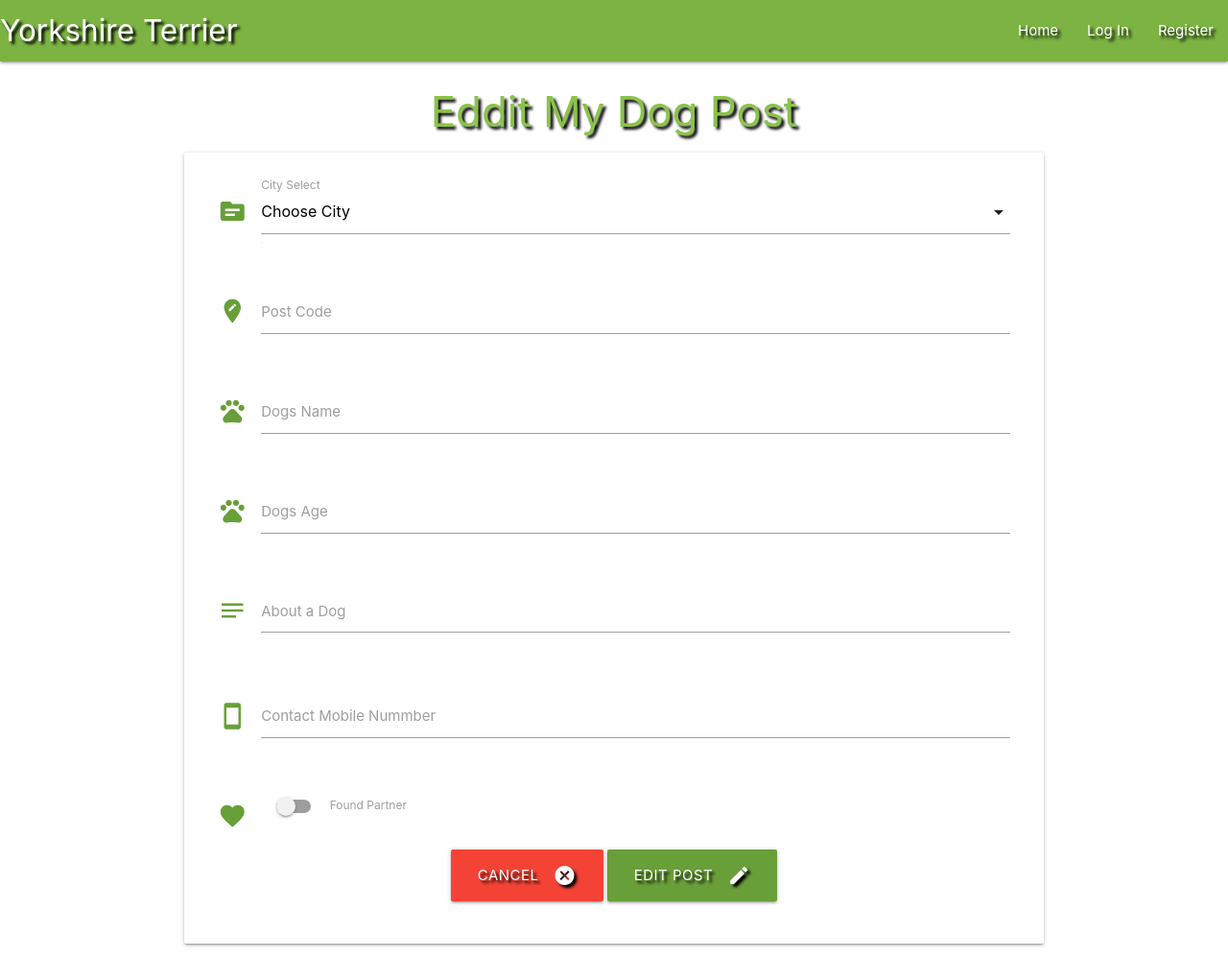
After one commit to atvars/yorkshire_terrier, a Flask app: template templates/edit_dog.html in a window 1280 px wide. The commit adds this page. Shown: the whole page at 96% size. Run offline with Flask 2, Linux system fonts and the light colour scheme; the template is opened without the code that fills it, so the values that code supplies are empty; some libraries are stand-ins or nearby versions.

Commit message:
created edit_dog.html page and added cancel button also it renders all info to choose which to edit

```diff
--- a/app.py
+++ b/app.py
@@ -124,6 +124,13 @@ def add_dog():
     return render_template("add_dog.html", cities=cities)
 
 
+@app.route("/edit_dog/<dog_id>", methods=["GET", "POST"])
+def edit_dog(dog_id):
+    dog = mongo.db.dogs.find_one({"_id": ObjectId(dog_id)})
+    cities = mongo.db.cities.find().sort("cities_name", 1)
+    return render_template("edit_dog.html", dog=dog, cities=cities)
+
+
 if __name__ == "__main__":
     app.run(host=os.environ.get("IP"),
             port=int(os.environ.get("PORT")),
--- a/static/css/style.css
+++ b/static/css/style.css
@@ -5,3 +5,12 @@
 .flashes h4{
     line-height: 2;
 }
+
+.btn-small {
+    margin: 5px;
+}
+
+.collapsible-header .col strong {
+    margin: 5px;
+    line-height: 42px;
+}
--- /dev/null
+++ b/templates/edit_dog.html
@@ -0,0 +1,96 @@
+{% extends "base.html" %}
+{% block content %}
+
+    <h3 class="center-align light-green-text text-shadow darken-2">Eddit My Dog Post</h3>
+
+<div class="row card-panel gray lighten-5">
+    <form class="col s12" method="POST" action="{{ url_for('edit_dog', dog_id=dog._id) }}">
+        <!--To choose in which city you are-->
+        <div class="row">
+            <div class="input-field col s12">
+                <i class="material-icons prefix light-green-text text-darken-2">topic</i>
+                <select id="cities_name" name="cities_name" class="validate" required>
+                    <option value="" disabled>Choose City</option>
+                    {% for cities in cities %}
+                            {% if cities.cities_name == dog.cities_name %}
+                                <option value="{{ cities.cities_name }}" selected>{{ cities.cities_name }}</option>
+                            {% else %}
+                                <option value="{{ cities.cities_name }}">{{ cities.cities_name }}</option>
+                            {% endif %}
+                        {% endfor %}
+                    </select>
+                    <label>City Select</label>
+            </div>
+        </div>
+        <!--For Post Code-->
+        <div class="row">
+            <div class="input-field col s12">
+                <i class="material-icons prefix light-green-text text-darken-2">edit_location</i>
+                <input id="post_code" name="post_code" minlength="6" maxlength="8" type="text" value="{{ dog.post_code }}" class="validate" pattern="[A-Za-z]{1,2}[0-9Rr][0-9A-Za-z]? [0-9][ABD-HJLNP-UW-Zabd-hjlnp-uw-z]{2}" required>
+                <label for="post_code">Post Code</label>
+            </div>
+        </div>
+        <!--For Dogs Name-->
+        <div class="row">
+            <div class="input-field col s12">
+                <i class="material-icons prefix light-green-text text-darken-2">pets</i>
+                <input id="dogs_name" name="dogs_name" minlength="3" maxlength="20" type="text" value="{{ dog.dogs_name }}" class="validate" pattern="^[a-zA-Z]{3,20}$" required>
+                <label for="dogs_name">Dogs Name</label>
+            </div>
+        </div>
+        <!--For Dogs Age-->
+        <div class="row">
+            <div class="input-field col s12">
+                <i class="material-icons prefix light-green-text text-darken-2">pets</i>
+                <input id="dogs_age" name="dogs_age" minlength="1" maxlength="2" type="text" value="{{ dog.dogs_age }}" class="validate" pattern="^[0-9]{1,2}$" required>
+                <label for="dogs_age">Dogs Age</label>
+            </div>
+        </div>
+        <!--For Description about the dog-->
+        <div class="row">
+            <div class="input-field col s12">
+                <i class="material-icons prefix light-green-text text-darken-2">notes</i>
+                <textarea id="about_dog" name="about_dog" minlength="50" maxlength="300" class="materialize-textarea validate" pattern="^[a-zA-Z]{50,300}$" required> {{- dog.about_dog -}} </textarea>
+                <label for="about_dog">About a Dog</label>
+            </div>
+        </div>
+        <!--For Contact Info-->
+        <div class="row">
+            <div class="input-field col s12">
+                <i class="material-icons prefix light-green-text text-darken-2">smartphone</i>
+                <input id="contact_info" name="contact_info" minlength="11" maxlength="11" type="text" class="validate" value="{{ dog.contact_info }}"pattern="^\s*\(?(020[7,8]{1}\)?[ ]?[1-9]{1}[0-9{2}[ ]?[0-9]{4})|(0[1-8]{1}[0-9]{3}\)?[ ]?[1-9]{1}[0-9]{2}[ ]?[0-9]{3})\s*$" required>
+                <label for="contact_info">Contact Mobile Nummber</label>
+            </div>
+        </div>
+        <!--For letting everybody know that your dog found partner-->
+        <div class="row">
+				<div class="input-field col s12">
+					<div class="switch">
+                        <i class="material-icons prefix light-green-text text-darken-2">favorite</i>
+						<label for="found_partner">
+                            {% if dog.found_partner == "on" %}
+                                <input type="checkbox" id="found_partner" name="found_partner" checked>
+                            {% else %}
+                                <input type="checkbox" id="found_partner" name="found_partner">
+                            {% endif %}
+                            <span class="lever"></span>
+                            Found Partner
+                        </label>
+					</div>
+				</div>
+            </div>
+            <!--For submit button-->
+            <div class="row">
+                <div class="col s12 center-align">
+                    <!-- cancel button -->
+                    <a href="{{ url_for('get_dogs') }}" class="btn-large red text-shadow">
+                        Cancel <i class="material-icons right">cancel</i>
+                    </a>
+                    <button type="submit" class="btn-large light-green darken-2 text-shadow">Edit Post<i class="material-icons right">create</i>
+                    </button>
+                </div>
+            </div>
+    </form>
+</div>
+
+{% endblock %}
```
Also changed, not shown: templates/dogs.html (+13 -6 lines).
